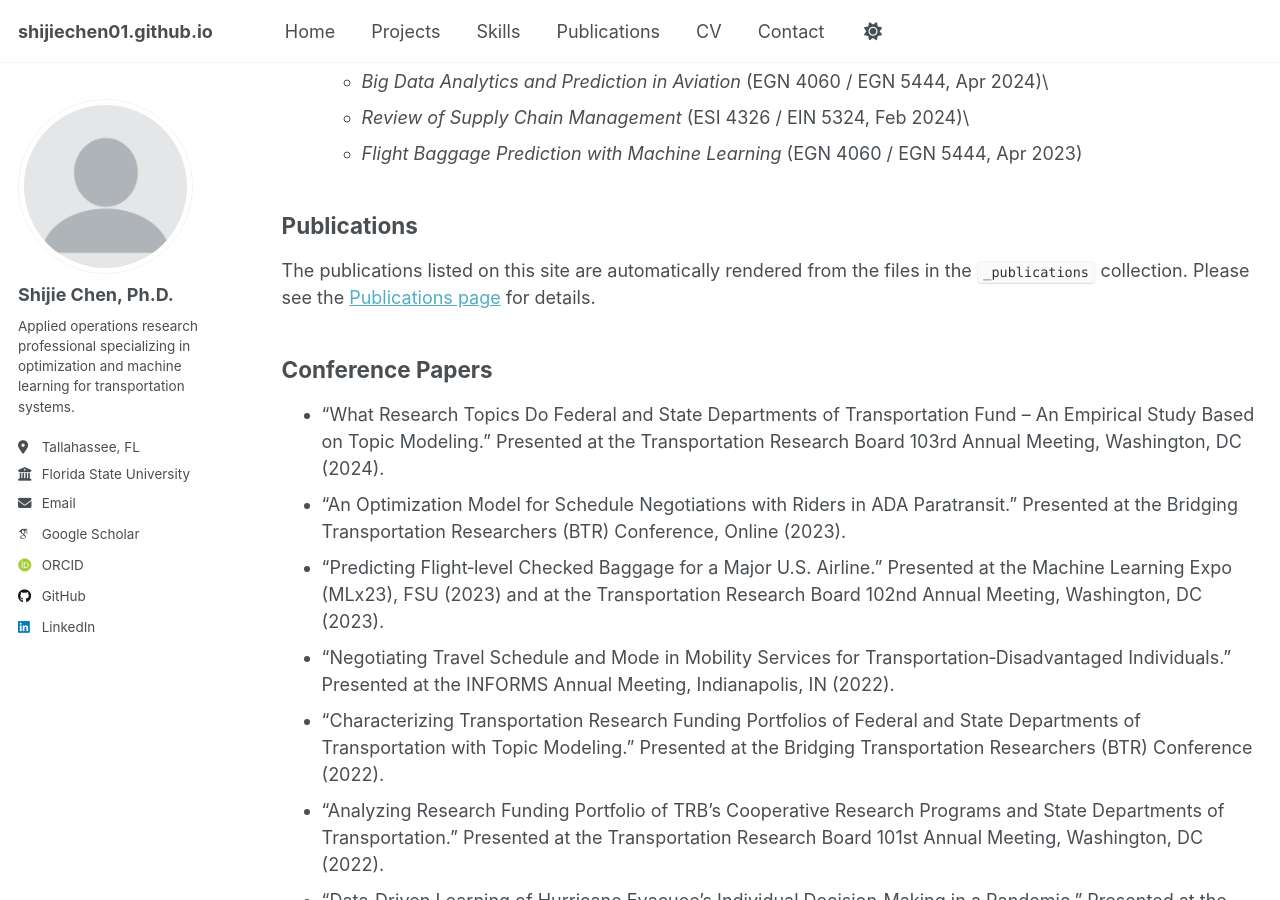
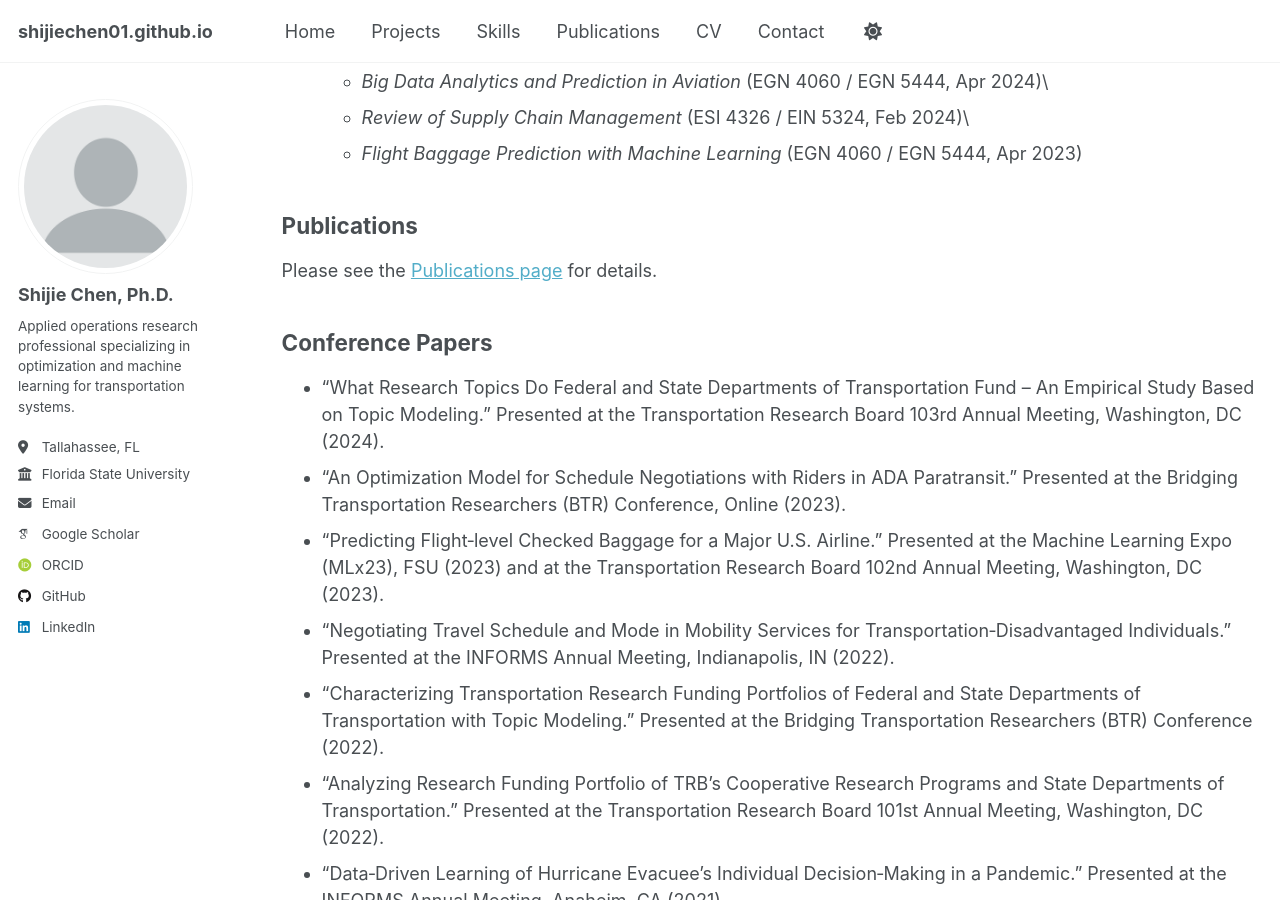
Before and after one commit to ShijieChen01/shijiechen01.github.io, a Jekyll site: the page built from _pages/cv.md, in a window 1280 px wide and 900 px high, scrolled down 1123 px. Built offline with Jekyll 4.4.1, drawn with Linux system fonts in a browser that asks for light colours; some web fonts are replaced; a script that is not in the unit is left out.

Commit message:
Update cv.md

```diff
--- a/_pages/cv.md
+++ b/_pages/cv.md
@@ -48,7 +48,7 @@ Applications:
 
 <h2>Publications</h2>
 
-<p>The publications listed on this site are automatically rendered from the files in the <code>_publications</code> collection. Please see the <a href="{{ site.baseurl }}/publications/">Publications page</a> for details.</p>
+<p> Please see the <a href="{{ site.baseurl }}/publications/">Publications page</a> for details.</p>
 
 <h2>Conference Papers</h2>
 
```
